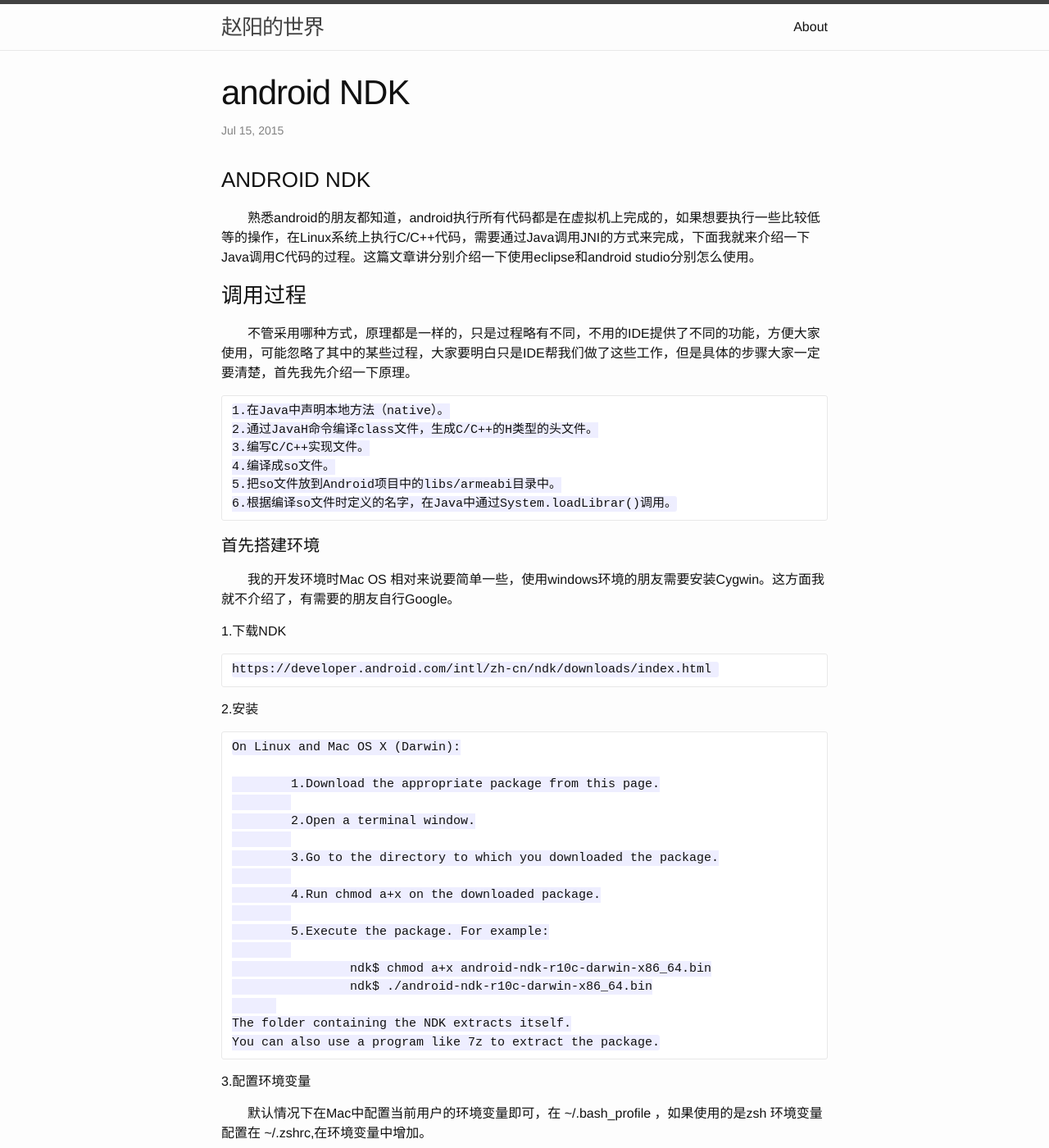
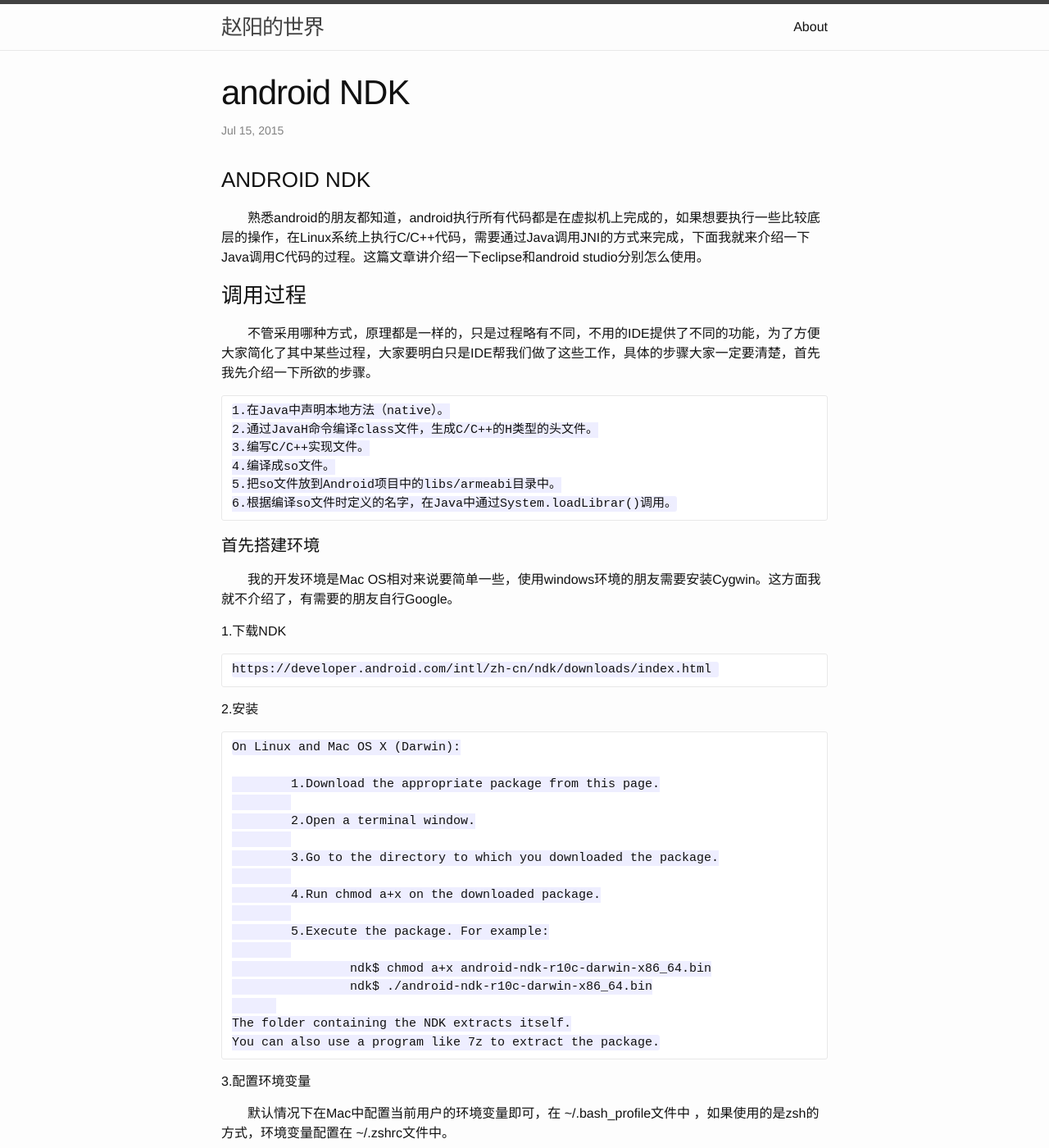
Before and after one commit to zhaoyang0804/zhaoyang0804.github.io, a Jekyll site: the page built from _posts/2015-07-15-android_ndk.md, in a window 1280 px wide and 1400 px high. Shown: the whole window at 82% size. Built offline with Jekyll 4.4.1, drawn with Linux system fonts in a browser that asks for light colours; some of the changed text lies outside the part shown.

Commit message:
modify android ndk post

```diff
--- a/_posts/2015-07-15-android_ndk.md
+++ b/_posts/2015-07-15-android_ndk.md
@@ -6,12 +6,12 @@ title: android NDK
 
 ### ANDROID NDK
 
-&emsp;&emsp;熟悉android的朋友都知道，android执行所有代码都是在虚拟机上完成的，如果想要执行一些比较低等的操作，在Linux系统上执行C/C++代码，需要通过Java调用JNI的方式来完成，下面我就来介绍一下Java调用C代码的过程。这篇文章讲分别介绍一下使用eclipse和android studio分别怎么使用。
+&emsp;&emsp;熟悉android的朋友都知道，android执行所有代码都是在虚拟机上完成的，如果想要执行一些比较底层的操作，在Linux系统上执行C/C++代码，需要通过Java调用JNI的方式来完成，下面我就来介绍一下Java调用C代码的过程。这篇文章讲介绍一下eclipse和android studio分别怎么使用。
 
 
 ### 调用过程
 
-&emsp;&emsp;不管采用哪种方式，原理都是一样的，只是过程略有不同，不用的IDE提供了不同的功能，方便大家使用，可能忽略了其中的某些过程，大家要明白只是IDE帮我们做了这些工作，但是具体的步骤大家一定要清楚，首先我先介绍一下原理。
+&emsp;&emsp;不管采用哪种方式，原理都是一样的，只是过程略有不同，不用的IDE提供了不同的功能，为了方便大家简化了其中某些过程，大家要明白只是IDE帮我们做了这些工作，具体的步骤大家一定要清楚，首先我先介绍一下所欲的步骤。
 
 	1.在Java中声明本地方法（native）。
 	2.通过JavaH命令编译class文件，生成C/C++的H类型的头文件。
@@ -22,7 +22,7 @@ title: android NDK
 
 #### 首先搭建环境
 
-&emsp;&emsp;我的开发环境时Mac OS 相对来说要简单一些，使用windows环境的朋友需要安装Cygwin。这方面我就不介绍了，有需要的朋友自行Google。
+&emsp;&emsp;我的开发环境是Mac OS相对来说要简单一些，使用windows环境的朋友需要安装Cygwin。这方面我就不介绍了，有需要的朋友自行Google。
 
 1.下载NDK
 
@@ -50,7 +50,9 @@ title: android NDK
 
 3.配置环境变量
 
-&emsp;&emsp;默认情况下在Mac中配置当前用户的环境变量即可，在 ~/.bash_profile ，如果使用的是zsh 环境变量配置在 ~/.zshrc,在环境变量中增加。
+&emsp;&emsp;默认情况下在Mac中配置当前用户的环境变量即可，在 ~/.bash_profile文件中 ，如果使用的是zsh的方式，环境变量配置在 ~/.zshrc文件中。
+
+	在环境变量中增加：
 
 	NDK_HOME=/Users/zhaoyang/Developer/tools/android-ndk-r10e
 	export PATH=$NDK_HOME:$PATH
```
